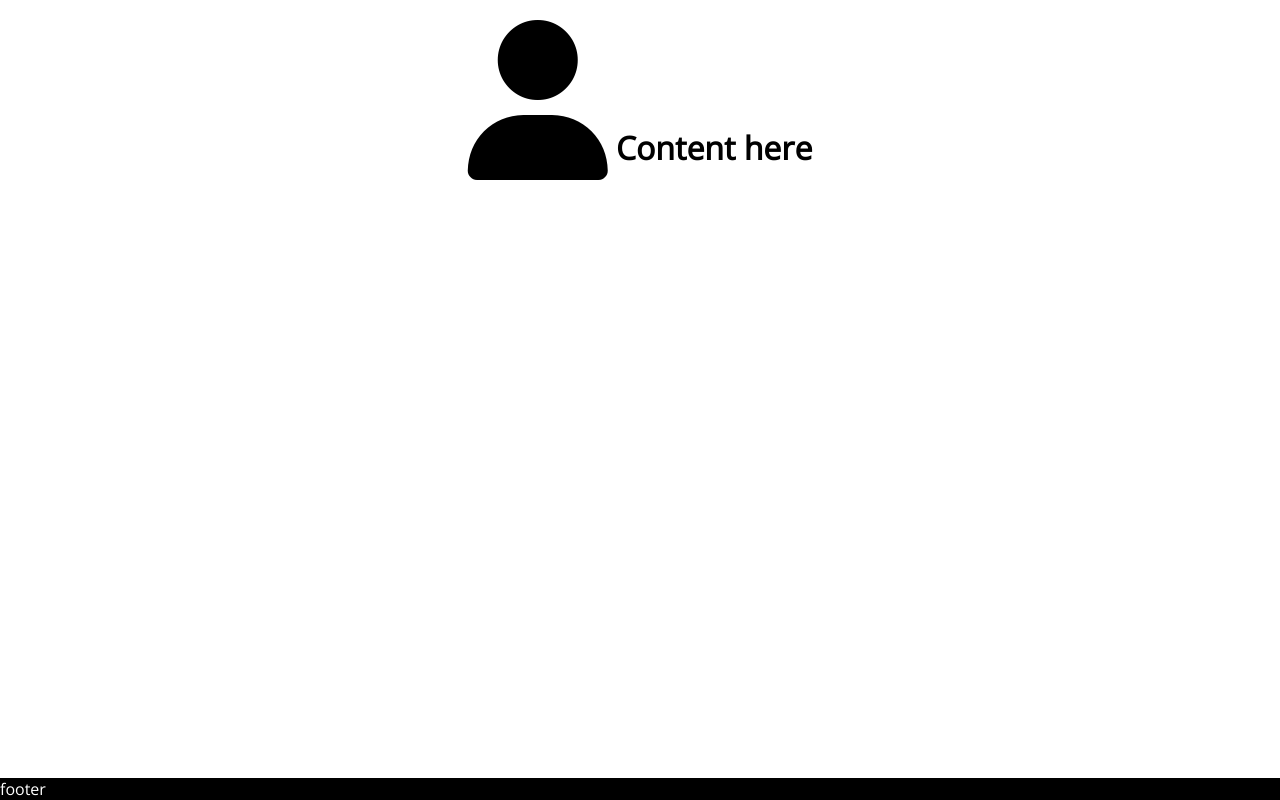
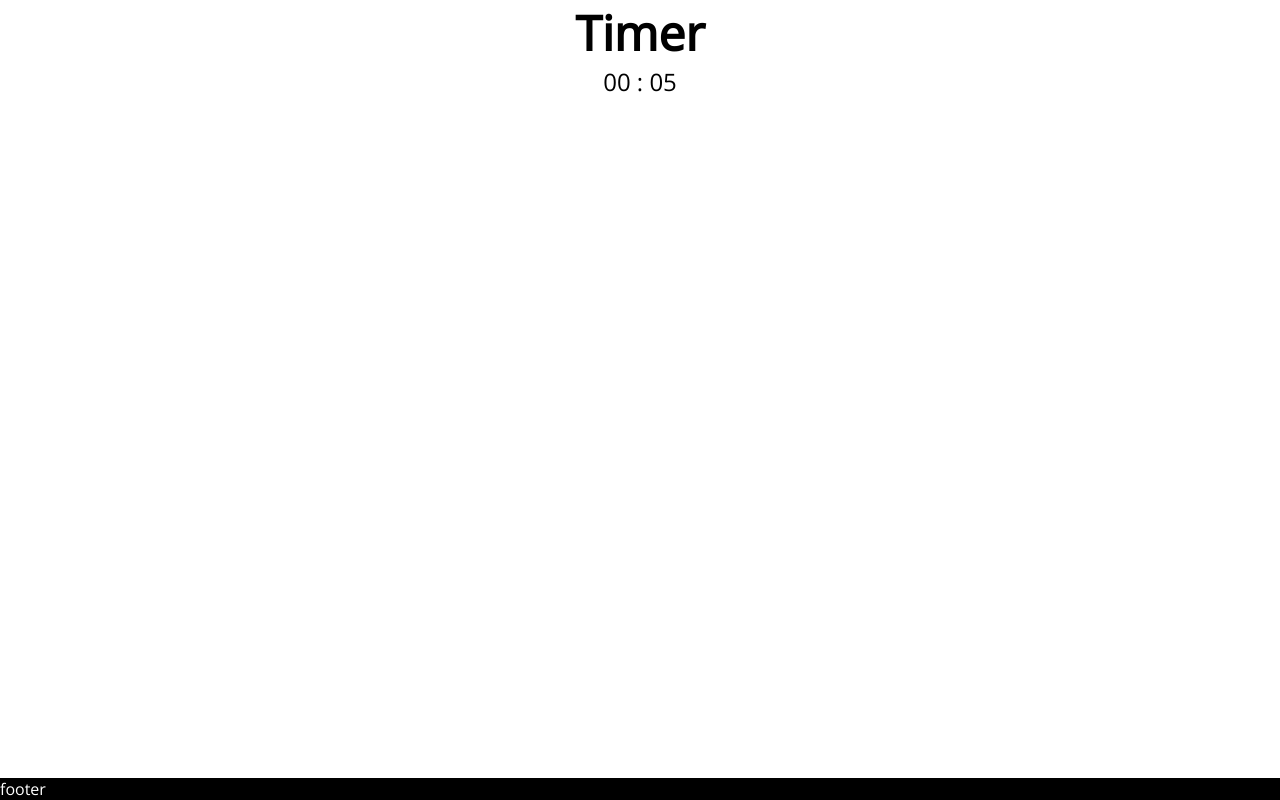
Before and after one commit to rapsamaniego27/timer, a plain HTML site: page index.html in a window 1280 px wide. Drawn offline with nearby package versions, Linux system fonts and the light colour scheme.

Commit message:
re-constructed Timer to be a Class

```diff
--- a/css/styles.css
+++ b/css/styles.css
@@ -6,8 +6,20 @@
 
 #main{
   flex: 1 0 auto;
+  display:flex;
+  flex-direction: column;
+  align-items: center;
+
 }
 
+h1{
+  display:block;
+  font-size:3rem;
+}
+
+p{
+  font-size:1.5rem;
+}
 
 footer{
   flex-shrink: 0;
--- a/index.html
+++ b/index.html
@@ -15,10 +15,11 @@
 <body>
   <div id="wrapper">
     <div id="main">
-      <center style="padding:20px 0 0 0;">
-        <h1><i class="fa fa-user fa-5x"></i> Content here</h1>
-      </center>
+      <h1>Timer</h1>
 
+      <!-- Row Timer -->
+      <p id="timer">timer</p>
+      <!-- End Timer -->
     </div>
     <footer>
       footer
--- a/js/app.js
+++ b/js/app.js
@@ -1 +1,79 @@
-/* Code javascript here */
+/* Class Timer */
+class Timer {
+ constructor({timerElem, timeLeft}) {
+  /* Arguements */
+  this.timerElem = timerElem;
+  this.timeLeft = timeLeft;
+
+  /* Defaults */
+  this.INTERVAL;
+  this.COUNTER = 0;
+
+  /* Auto run the setup */
+  this.setup();
+
+ }
+
+ /* Setup of the Timer */
+ setup() {
+
+  const convertedTime = this.convertSeconds(this.timeLeft);
+
+  this.timerElem.textContent = `${convertedTime}`;
+
+  this.INTERVAL = setInterval(this.timeIt.bind(this), 1000);
+
+ }
+
+
+ /* Timer function */
+ timeIt() {
+  this.COUNTER++;
+
+  /* As we increment the this.COUNTER, were subtracting it to the TIME LEFT */
+  const total = this.timeLeft - this.COUNTER;
+
+  const convertedTime = this.convertSeconds(total);
+
+  this.timerElem.textContent = `${convertedTime}`;
+
+  if(this.COUNTER == this.timeLeft){
+   clearInterval(this.INTERVAL);
+   alert(`Time is up!`);
+  }
+
+
+ }
+
+
+ /* Converting to Seconds */
+ convertSeconds(s){
+  let min = Math.floor(s/60);
+  let sec = s % 60;
+
+  sec = this.formatTime(sec);
+  min = this.formatTime(min);
+
+  return `${min} : ${sec}`;
+ }
+
+ /* Prepend 0 to single digits, leaving 2 digits as is */
+ formatTime(timeValue) {
+  return (`0${timeValue}`).slice(-2);
+}
+
+}
+
+
+/* Instantiating */
+
+const timerElem = document.querySelector('#timer');
+
+/* These arguments should be passed in order
+1. timerElement (node)
+2. timeLeft (number)
+*/
+const timer = new Timer({
+ timerElem: timerElem,
+ timeLeft:10
+});
```
Also changed, not shown: 1 other file.
